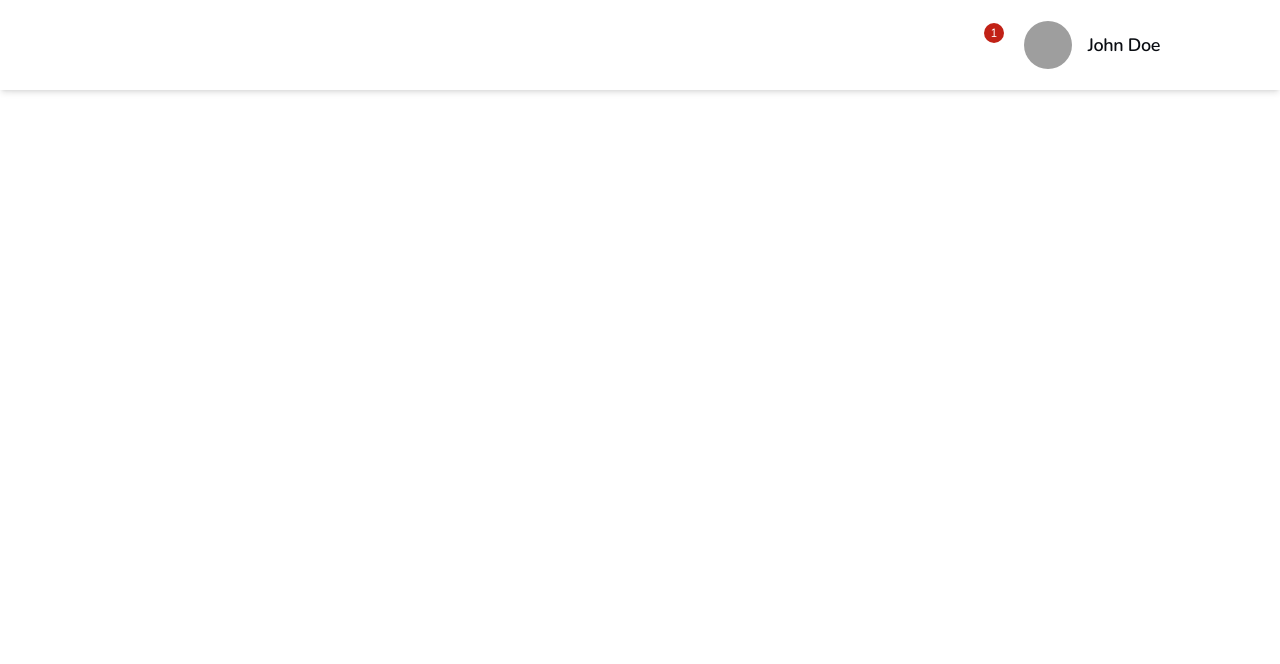
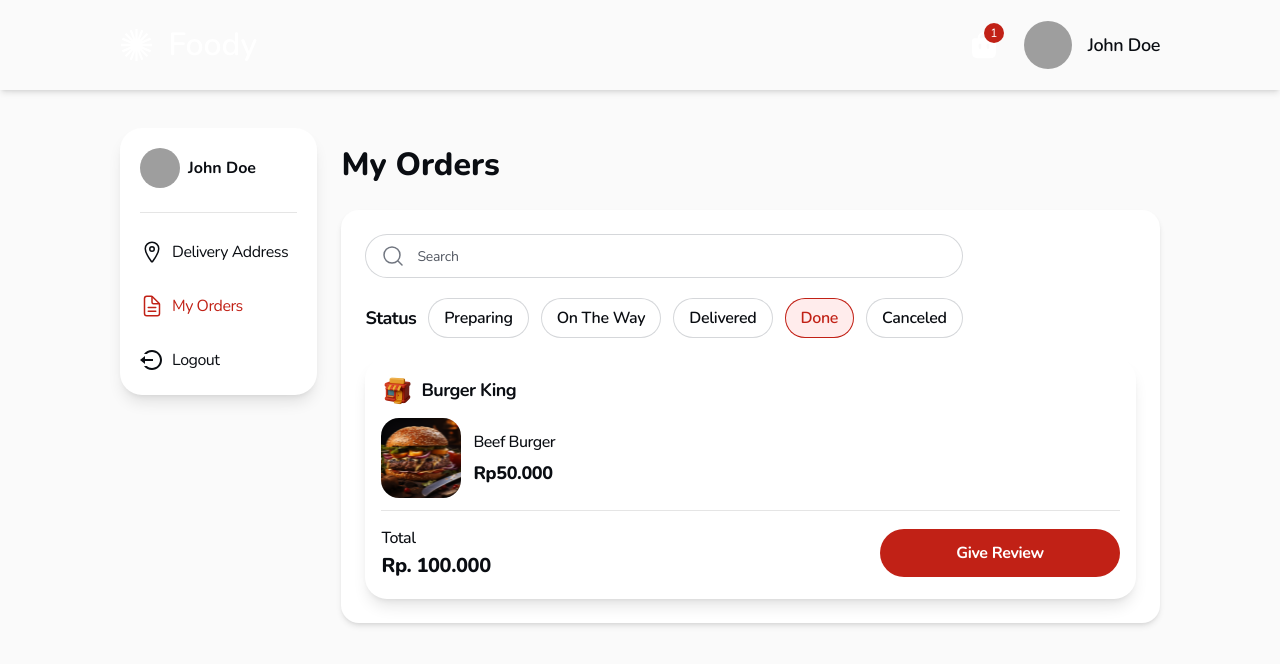
Before and after one commit to WPH-Bootcamp/challenge-9-arisbhakti, a React (Vite) app: page /myorders in a window 1280 px wide. Shown: the top 664 px of the page. Built offline with nearby package versions, Linux system fonts and the light colour scheme; no server answers; grey boxes are pictures that could not be loaded.

Commit message:
my orders done

```diff
--- a/index.html
+++ b/index.html
@@ -14,7 +14,7 @@
     <title>movie-apps</title>
   </head>
   <body
-    class="transition-colors bg-white flex flex-col relative w-full min-h-screen text-neutral-950"
+    class="transition-colors bg-[#FAFAFA] flex flex-col relative w-full min-h-screen text-neutral-950"
   >
     <div id="root"></div>
     <script type="module" src="/src/main.tsx"></script>
--- a/package.json
+++ b/package.json
@@ -24,6 +24,7 @@
     "lucide-react": "^0.562.0",
     "react": "^19.2.0",
     "react-dom": "^19.2.0",
+    "react-icons": "^5.5.0",
     "react-router-dom": "^7.10.1",
     "sonner": "^2.0.7",
     "tailwind-merge": "^3.4.0",
--- /dev/null
+++ b/src/components/Layout/BlankLayout.tsx
@@ -0,0 +1,9 @@
+import { Outlet } from "react-router-dom";
+
+export default function BlankLayout() {
+  return (
+    <div className="min-h-screen">
+      <Outlet />
+    </div>
+  );
+}
--- /dev/null
+++ b/src/components/Layout/MyOrdersLayout.tsx
@@ -0,0 +1,57 @@
+import { Outlet, NavLink } from "react-router-dom";
+import { IoLocationOutline } from "react-icons/io5";
+import { IoDocumentTextOutline } from "react-icons/io5";
+import { RiLogoutCircleLine } from "react-icons/ri";
+
+export default function MyOrdersLayout() {
+  return (
+    //<main className="w-full px-4 md:px-30  pt-4 md:pt-0 md:mt-32 mt-16 flex flex-col gap-4 md:gap-8 text-neutral-950 md:items-center"></main>
+    <main className="w-full px-4 md:px-30 mt-16 md:mt-32 flex flex-row gap-6 md:gap- text-neutral-950 ">
+      {/* LEFT SIDEBAR (TETAP) */}
+      <aside className="h-fit rounded-3xl bg-white shadow-lg p-5 md:flex flex-col gap-6 w-60 hidden">
+        <div className="flex flex-row items-center gap-2 ">
+          <img
+            src="/images/common/profile-dummy.svg"
+            className="w-10 h-10 rounded-full"
+          />
+          <div className="font-bold text-md">John Doe</div>
+        </div>
+        <hr />
+
+        <nav className="flex flex-col gap-6">
+          <NavLink to="orders" className="">
+            <div className="flex flex-row items-center gap-2 ">
+              <IoLocationOutline className="w-6 h-6" />
+              <span className="text-base leading-7.5 -tracking-[0.03em] ">
+                Delivery Address
+              </span>
+            </div>
+          </NavLink>
+          <NavLink to="review" className="">
+            <div className="flex flex-row items-center gap-2 ">
+              <IoDocumentTextOutline className="w-6 h-6 text-primary-100" />
+              <span className="text-base leading-7.5 -tracking-[0.03em] text-primary-100 ">
+                My Orders
+              </span>
+            </div>
+          </NavLink>
+          <NavLink to="review" className="">
+            <div className="flex flex-row items-center gap-2 ">
+              <RiLogoutCircleLine className="w-6 h-6 " />
+              <span className="text-base leading-7.5 -tracking-[0.03em]">
+                Logout
+              </span>
+            </div>
+          </NavLink>
+        </nav>
+      </aside>
+
+      {/* RIGHT CONTENT (GANTI-GANTI) */}
+      <section className="w-full">
+        <Outlet />
+      </section>
+    </main>
+  );
+}
+
+// shadow-[0_12px_24px_-12px_rgba(0,0,0,0.10)]
--- a/src/index.css
+++ b/src/index.css
@@ -45,6 +45,16 @@ body {
   --color-accent-green: #079455;
   --color-accent-yellow: #fdb022;
   --color-accent-red: #d9206e;
+}
+
+@layer utilities {
+  .no-scrollbar {
+    -ms-overflow-style: none; /* IE & Edge */
+    scrollbar-width: none; /* Firefox */
+  }
+  .no-scrollbar::-webkit-scrollbar {
+    display: none; /* Chrome, Safari */
+  }
 }
 /*
 :root {
--- a/src/main.tsx
+++ b/src/main.tsx
@@ -17,6 +17,8 @@ import MyCart from "./pages/MyCart";
 import Checkout from "./pages/Checkout";
 import Success from "./pages/Success";
 import MyOrders from "./pages/MyOrders";
+import BlankLayout from "./components/Layout/BlankLayout";
+import MyOrdersLayout from "./components/Layout/MyOrdersLayout";
 
 const queryClient = new QueryClient();
 
@@ -33,11 +35,17 @@ ReactDOM.createRoot(document.getElementById("root")!).render(
               <Route path="/favorites" element={<Favorites />} />
               <Route path="/details/:id" element={<Details />} />
               <Route path="/category" element={<Category />} />
-              <Route path="/auth" element={<AuthPage />} />
               <Route path="/mycart" element={<MyCart />} />
               <Route path="/checkout" element={<Checkout />} />
+
+              <Route path="/myorders" element={<MyOrdersLayout />}>
+                <Route index element={<MyOrders />} />
+              </Route>
+            </Route>
+
+            <Route element={<BlankLayout />}>
+              <Route path="/auth" element={<AuthPage />} />
               <Route path="/success" element={<Success />} />
-              <Route path="/myorders" element={<MyOrders />} />
             </Route>
           </Routes>
 
--- a/src/pages/MyOrders.tsx
+++ b/src/pages/MyOrders.tsx
@@ -2,8 +2,95 @@ import React from "react";
 
 export default function MyOrders() {
   return (
-      <main className="w-full px-4 md:px-30 md:mt-32 mt-16 flex flex-col text-neutral-950 items-center">
+    <article className="flex flex-col gap-4 md:gap-6 mt-4">
+      <h1 className=" font-extrabold text-2xl leading-9 md:text-[32px] md:leading-10.5 ">
+        My Orders
+      </h1>
+      <div className="flex flex-col gap-5 p-4 md:p-6 bg-white rounded-2xl shadow-md ">
+        {/* Search Bar */}
+        <div className="relative w-full md:w-149.5 ">
+          <img
+            src="/images/common/search.svg"
+            alt="search"
+            className="absolute left-4 top-2.5 w-6 h-6 z-50"
+          />
 
-    </main>
+          <input
+            id="searchInput"
+            name="searchInput"
+            type="text"
+            placeholder="Search"
+            className="ring-1 ring-inset ring-neutral-300 ring-neutral w-full h-11 rounded-full pl-13 text-[14px] leading-7   bg-white text-black
+  focus:outline-none focus:ring-2 focus:ring-white placeholder:text-neutral-600 -tracking-[0.02em]"
+          />
+        </div>
+        {/* Status */}
+        <div className="flex flex-row gap-2 items-center overflow-x-auto no-scrollbar md:gap-3">
+          <span className="font-bold text-sm leading-7 -tracking-[0.02em] md:text-lg md:leading-8 md:-tracking-[0.03em]">
+            Status
+          </span>
+          <button className="h-10 px-4 py-2 md:h-10  rounded-full ring-1 ring-inset ring-neutral-300 flex items-center justify-center font-semibold text-sm leading-7 -tracking-[0.02em] md:text-base md:leading-7.5 md:-tracking-[0.02em]">
+            Preparing
+          </button>
+          <button className="h-10 px-4 py-2 md:h-10  rounded-full ring-1 ring-inset ring-neutral-300 flex items-center justify-center font-semibold text-sm leading-7 -tracking-[0.02em] md:text-base md:leading-7.5 md:-tracking-[0.02em]">
+            On The Way
+          </button>
+          <button className="h-10 px-4 py-2 md:h-10  rounded-full ring-1 ring-inset ring-neutral-300 flex items-center justify-center font-semibold text-sm leading-7 -tracking-[0.02em] md:text-base md:leading-7.5 md:-tracking-[0.02em]">
+            Delivered
+          </button>
+          <button className="h-10 px-4 py-2 md:h-10  rounded-full  flex items-center justify-center font-semibold text-sm leading-7 -tracking-[0.02em] md:text-base md:leading-7.5 md:-tracking-[0.02em] ring-1 ring-inset  ring-primary-100 bg-[#FFECEC] text-primary-100">
+            Done
+          </button>
+          <button className="h-10 px-4 py-2 md:h-10  rounded-full ring-1 ring-inset ring-neutral-300 flex items-center justify-center font-semibold text-sm leading-7 -tracking-[0.02em] md:text-base md:leading-7.5 md:-tracking-[0.02em]">
+            Canceled
+          </button>
+        </div>
+        {/* Order List */}
+        <div className="flex flex-col gap-3 shadow-lg p-4 rounded-3xl">
+          <div className="flex flex-row justify-between items-center just">
+            <div className="flex flex-row gap-2 items-center">
+              <img
+                src="/images/common/icon-restaurant-dummy.svg"
+                className="w-8 h-8"
+                alt="restaurant"
+              />
+              <span className="font-bold text-base leading-7.5 -tracking-[0.02em] md:text-lg md:leading-8 md:-tracking-[0.03em] ">
+                Burger King
+              </span>
+            </div>
+          </div>
+          <div className="flex flex-row gap-3">
+            <div
+              className="bg-cover bg-center bg-no-repeat text-xl w-16 h-16 md:h-20 md:w-20 rounded-2xl"
+              style={{
+                backgroundImage: `url('/images/common/burger-hero.svg')`,
+              }}
+            />
+            <div className="flex flex-col justify-center">
+              <span className="font-medium text-sm leading-7 md:text-base md:leading-7.5 -tracking-[0.03em]">
+                Beef Burger
+              </span>
+              <span className="font-extrabold text-base leading-7.5 md:text-lg md:leading-8 -tracking-[0.02em]">
+                Rp50.000
+              </span>
+            </div>
+          </div>
+          <hr />
+          <div className="flex flex-col gap-3 md:flex-row md:justify-between md:items-center">
+            <div className="flex flex-col gap-0">
+              <span className="text-sm leading-7 font-medium -mb-1 md:text-base md:leading-7.5 -tracking-[0.03em]">
+                Total
+              </span>
+              <span className="font-extrabold text-lg leading-8 -tracking-[0.02em] md:text-xl md:leading-8.5">
+                Rp. 100.000
+              </span>
+            </div>
+            <button className="h-11 md:h-12 w-full md:w-60 rounded-[100px] bg-primary-100 text-white font-bold text-[14px] leading-7 -tracking-[0.02em] items-center justify-center text-center md:text-[16px] md:leading-7.5 md:-tracking-[0.02em]">
+              Give Review
+            </button>
+          </div>
+        </div>
+      </div>
+    </article>
   );
 }
```
Also changed, not shown: 1 other file (tests, documents, lock files or other folders).
